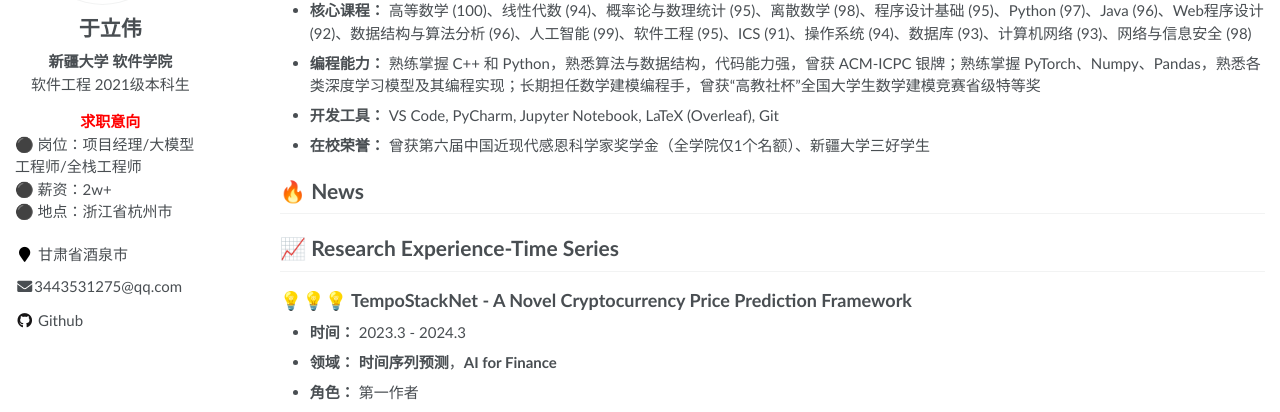
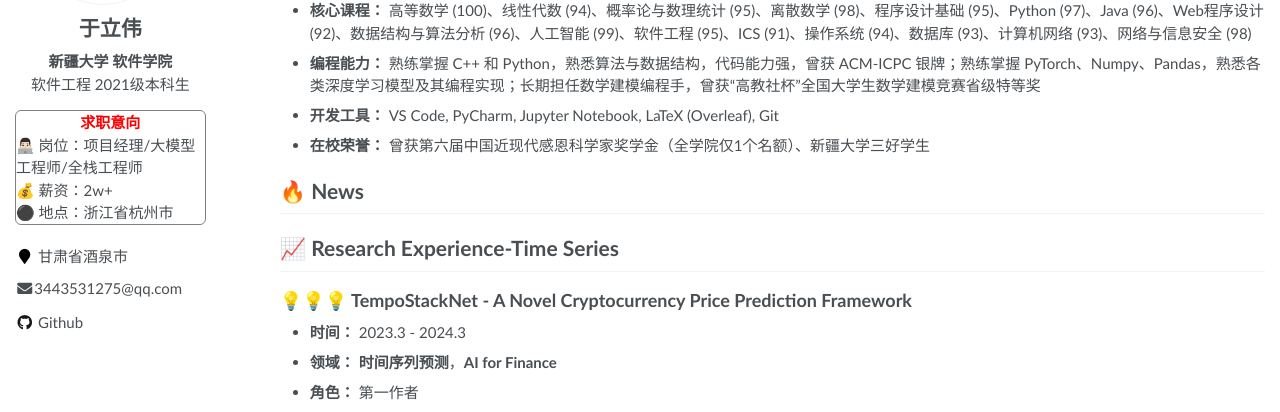
Before and after one commit to weiliyv/weiliyv.github.io, a Jekyll site: the page built from _pages/about.md, in a window 1280 px wide. Shown: the part 310-722 px from the top of the page. Built offline with Jekyll 4.4.1, drawn with Linux system fonts in a browser that asks for light colours.

Commit message:
Update author-profile.html

```diff
--- a/_includes/author-profile.html
+++ b/_includes/author-profile.html
@@ -26,15 +26,15 @@
 
   <div class="author__urls-wrapper">
 
-    <div style="display: flex; flex-direction: column; margin-bottom: 20px;">
+    <div style="display: flex; flex-direction: column; margin-bottom: 20px; border: 1px solid grey; border-radius: 6px;">
         <div style="text-align: center; font-weight: bold; color: red;">
             求职意向
         </div>
         <div>
-            ⚫ 岗位：项目经理/大模型工程师/全栈工程师
+            👨🏻‍💻 岗位：项目经理/大模型工程师/全栈工程师
         </div>
         <div>
-            ⚫ 薪资：2w+
+            💰 薪资：2w+
         </div>
         <div>
             ⚫ 地点：浙江省杭州市
```
